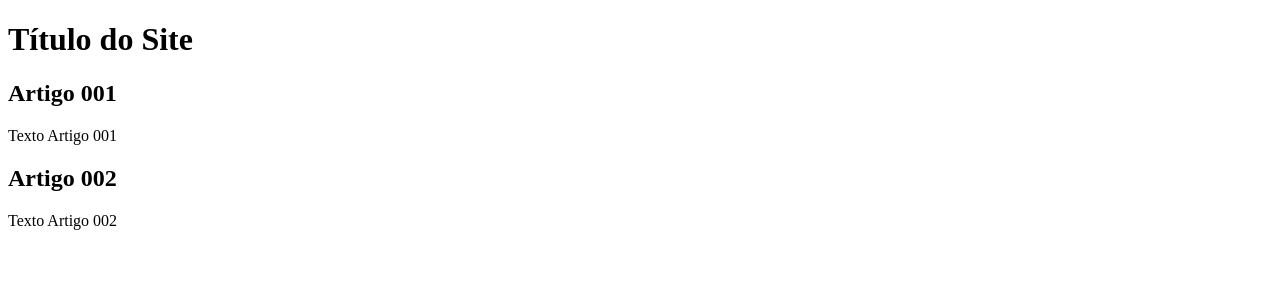
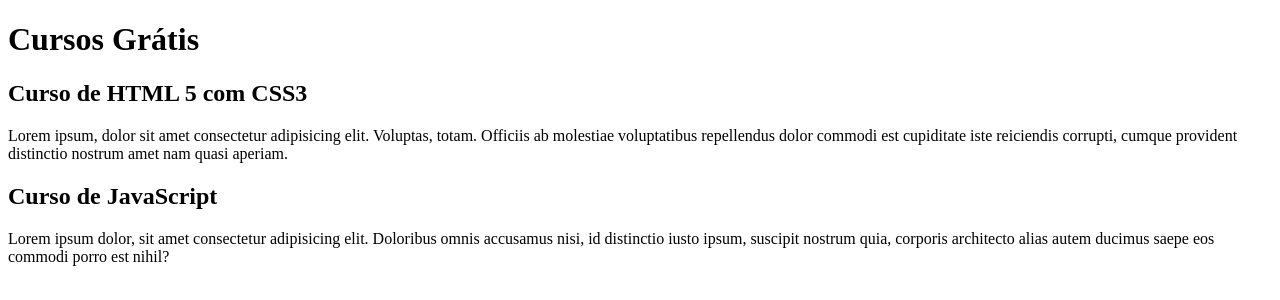
Before and after one commit to marciodaniloms/projeto-site, a plain HTML site: page index.html in a window 1280 px wide. Drawn offline with Linux system fonts and the light colour scheme.

Commit message:
comecei a escrever conteudo

```diff
--- a/index.html
+++ b/index.html
@@ -9,15 +9,15 @@
 <body>
     <main>
         <header>
-           <h1>Título do Site</h1>
+           <h1>Cursos Grátis</h1>
         </header>
         <article>
-            <h2>Artigo 001</h2>
-            <p>Texto Artigo 001</p>
+            <h2>Curso de HTML 5 com CSS3</h2>
+            <p>Lorem ipsum, dolor sit amet consectetur adipisicing elit. Voluptas, totam. Officiis ab molestiae voluptatibus repellendus dolor commodi est cupiditate iste reiciendis corrupti, cumque provident distinctio nostrum amet nam quasi aperiam.</p>
         </article>
         <article>
-            <h2>Artigo 002</h2>
-            <p>Texto Artigo 002</p>
+            <h2>Curso de JavaScript</h2>
+            <p>Lorem ipsum dolor, sit amet consectetur adipisicing elit. Doloribus omnis accusamus nisi, id distinctio iusto ipsum, suscipit nostrum quia, corporis architecto alias autem ducimus saepe eos commodi porro est nihil?</p>
         </article>
     </main>
 </body>
```
